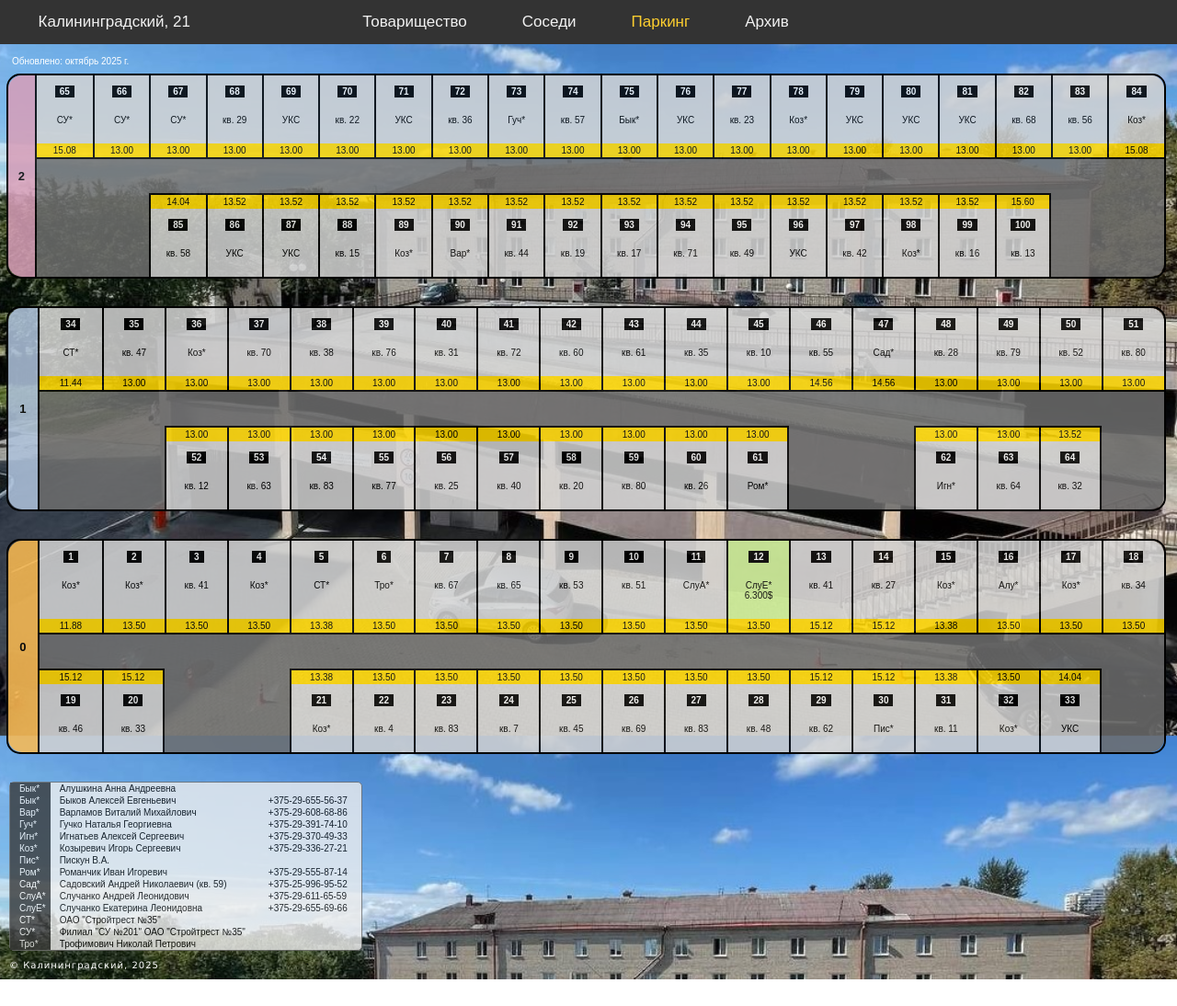
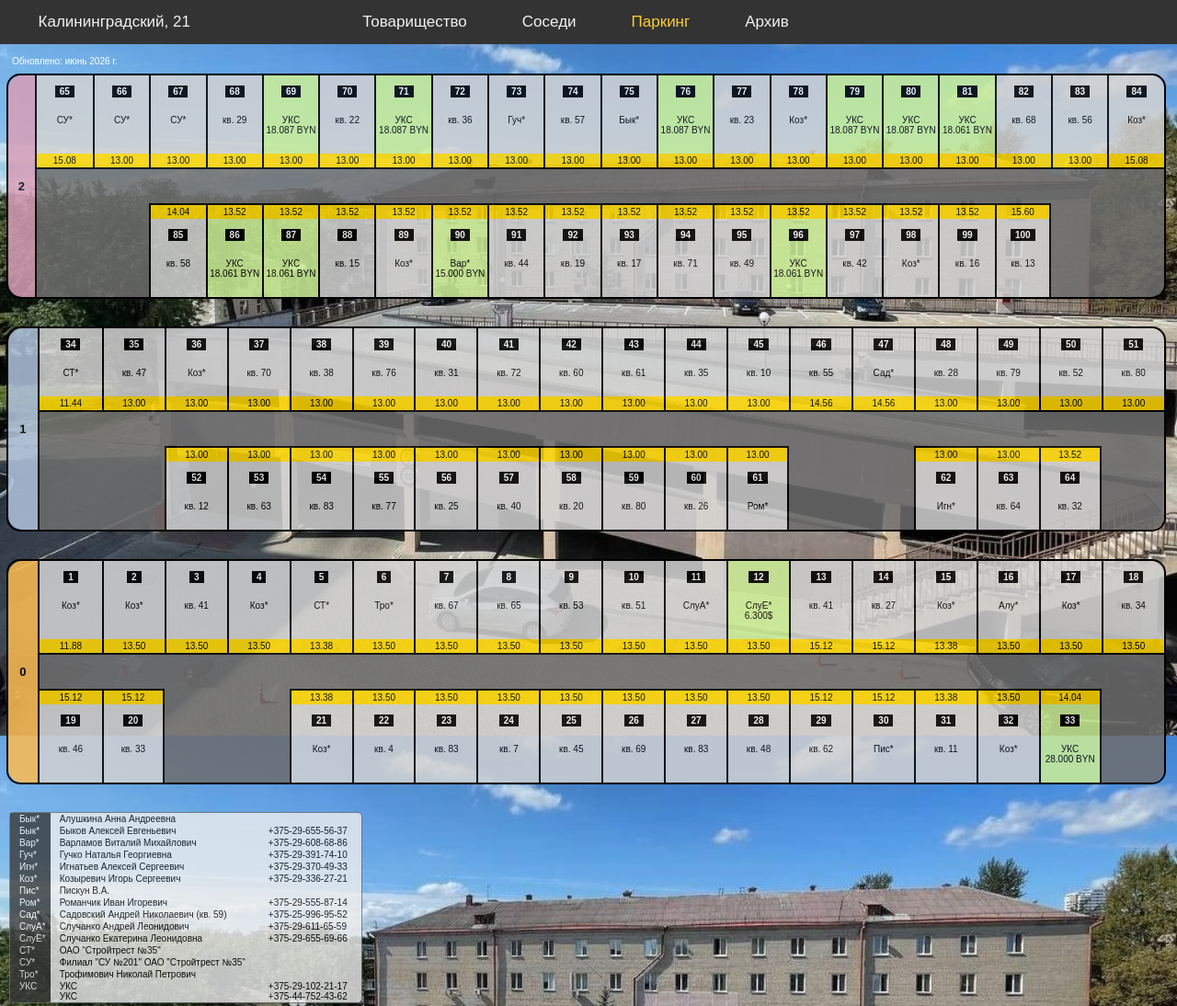
Before and after one commit to kaliningradski21/kaliningradski21.github.io, a plain HTML site: page html/parking.html in a window 1280 px wide. Shown: the top 1094 px of the page at 92% size. Before the commit the page ends 1065 px from the top, so only its background shows below. Drawn offline with Linux system fonts and the light colour scheme.

Commit message:
parking sales

```diff
--- a/html/parking.html
+++ b/html/parking.html
@@ -41,7 +41,7 @@
 
 	<table class="info">
 		<tr>
-			<td>Обновлено: октябрь 2025 г.</td>
+			<td>Обновлено: июнь 2026 г.</td>
 		</tr>
 	</table>
 
@@ -67,17 +67,17 @@
 				<p class="unit-number"><span>68</span></p>
 				<p class="unit-owner"><span>кв. 29</span></p>
 			</td>
-			<td class="unit">
+			<td class="unit-sale">
 				<p class="unit-number"><span>69</span></p>
-				<p class="unit-owner"><span>УКС</span></p>
+				<p class="unit-owner"><span>УКС<br>18.087 BYN</span></p>
 			</td>
 			<td class="unit">
 				<p class="unit-number"><span>70</span></p>
 				<p class="unit-owner"><span>кв. 22</span></p>
 			</td>
-			<td class="unit">
+			<td class="unit-sale">
 				<p class="unit-number"><span>71</span></p>
-				<p class="unit-owner"><span>УКС</span></p>
+				<p class="unit-owner"><span>УКС<br>18.087 BYN</span></p>
 			</td>
 			<td class="unit">
 				<p class="unit-number"><span>72</span></p>
@@ -95,9 +95,9 @@
 				<p class="unit-number"><span>75</span></p>
 				<p class="unit-owner"><span>Бык*</span></p>
 			</td>
-			<td class="unit">
+			<td class="unit-sale">
 				<p class="unit-number"><span>76</span></p>
-				<p class="unit-owner"><span>УКС</span></p>
+				<p class="unit-owner"><span>УКС<br>18.087 BYN</span></p>
 			</td>
 			<td class="unit">
 				<p class="unit-number"><span>77</span></p>
@@ -107,17 +107,17 @@
 				<p class="unit-number"><span>78</span></p>
 				<p class="unit-owner"><span>Коз*</span></p>
 			</td>
-			<td class="unit">
+			<td class="unit-sale">
 				<p class="unit-number"><span>79</span></p>
-				<p class="unit-owner"><span>УКС</span></p>
+				<p class="unit-owner"><span>УКС<br>18.087 BYN</span></p>
 			</td>
-			<td class="unit">
+			<td class="unit-sale">
 				<p class="unit-number"><span>80</span></p>
-				<p class="unit-owner"><span>УКС</span></p>
+				<p class="unit-owner"><span>УКС<br>18.087 BYN</span></p>
 			</td>
-			<td class="unit">
+			<td class="unit-sale">
 				<p class="unit-number"><span>81</span></p>
-				<p class="unit-owner"><span>УКС</span></p>
+				<p class="unit-owner"><span>УКС<br>18.061 BYN</span></p>
 			</td>
 			<td class="unit">
 				<p class="unit-number"><span>82</span></p>
@@ -187,13 +187,13 @@
 				<p class="unit-number"><span>85</span></p>
 				<p class="unit-owner"><span>кв. 58</span></p>
 			</td>
-			<td class="unit">
+			<td class="unit-sale">
 				<p class="unit-number"><span>86</span></p>
-				<p class="unit-owner"><span>УКС</span></p>
+				<p class="unit-owner"><span>УКС<br>18.061 BYN</span></p>
 			</td>
-			<td class="unit">
+			<td class="unit-sale">
 				<p class="unit-number"><span>87</span></p>
-				<p class="unit-owner"><span>УКС</span></p>
+				<p class="unit-owner"><span>УКС<br>18.061 BYN</span></p>
 			</td>
 			<td class="unit">
 				<p class="unit-number"><span>88</span></p>
@@ -203,9 +203,9 @@
 				<p class="unit-number"><span>89</span></p>
 				<p class="unit-owner"><span>Коз*</span></p>
 			</td>
-			<td class="unit">
+			<td class="unit-sale">
 				<p class="unit-number"><span>90</span></p>
-				<p class="unit-owner"><span>Вар*</span></p>
+				<p class="unit-owner"><span>Вар*<br>15.000 BYN</span></p>
 			</td>
 			<td class="unit">
 				<p class="unit-number"><span>91</span></p>
@@ -227,9 +227,9 @@
 				<p class="unit-number"><span>95</span></p>
 				<p class="unit-owner"><span>кв. 49</span></p>
 			</td>
-			<td class="unit">
+			<td class="unit-sale">
 				<p class="unit-number"><span>96</span></p>
-				<p class="unit-owner"><span>УКС</span></p>
+				<p class="unit-owner"><span>УКС<br>18.061 BYN</span></p>
 			</td>
 			<td class="unit">
 				<p class="unit-number"><span>97</span></p>
@@ -615,9 +615,9 @@
 				<p class="unit-number"><span>32</span></p>
 				<p class="unit-owner"><span>Коз*</span></p>
 			</td>
-			<td class="unit last-right">
+			<td class="unit-sale last-right">
 				<p class="unit-number"><span>33</span></p>
-				<p class="unit-owner"><span>УКС</span></p>
+				<p class="unit-owner"><span>УКС<br>28.000 BYN</span></p>
 			</td>
 			<td class="unit-road last-right-bottom"></td>
 		</tr>
@@ -694,10 +694,15 @@
 			<td>Трофимович Николай Петрович</td>
 			<td></td>
 		</tr>
+		<tr>
+			<td class="abbreviation">УКС</td>
+			<td>УКС<br>УКС</td>
+			<td>+375-29-102-21-17<br>+375-44-752-43-62</td>
+		</tr>
 	</table>
 
 	<div class="footer under">
-		<p>© Калининградский, 2025</p>
+		<p>© Калининградский, 2026</p>
 	</div>
 
 </body>
```
